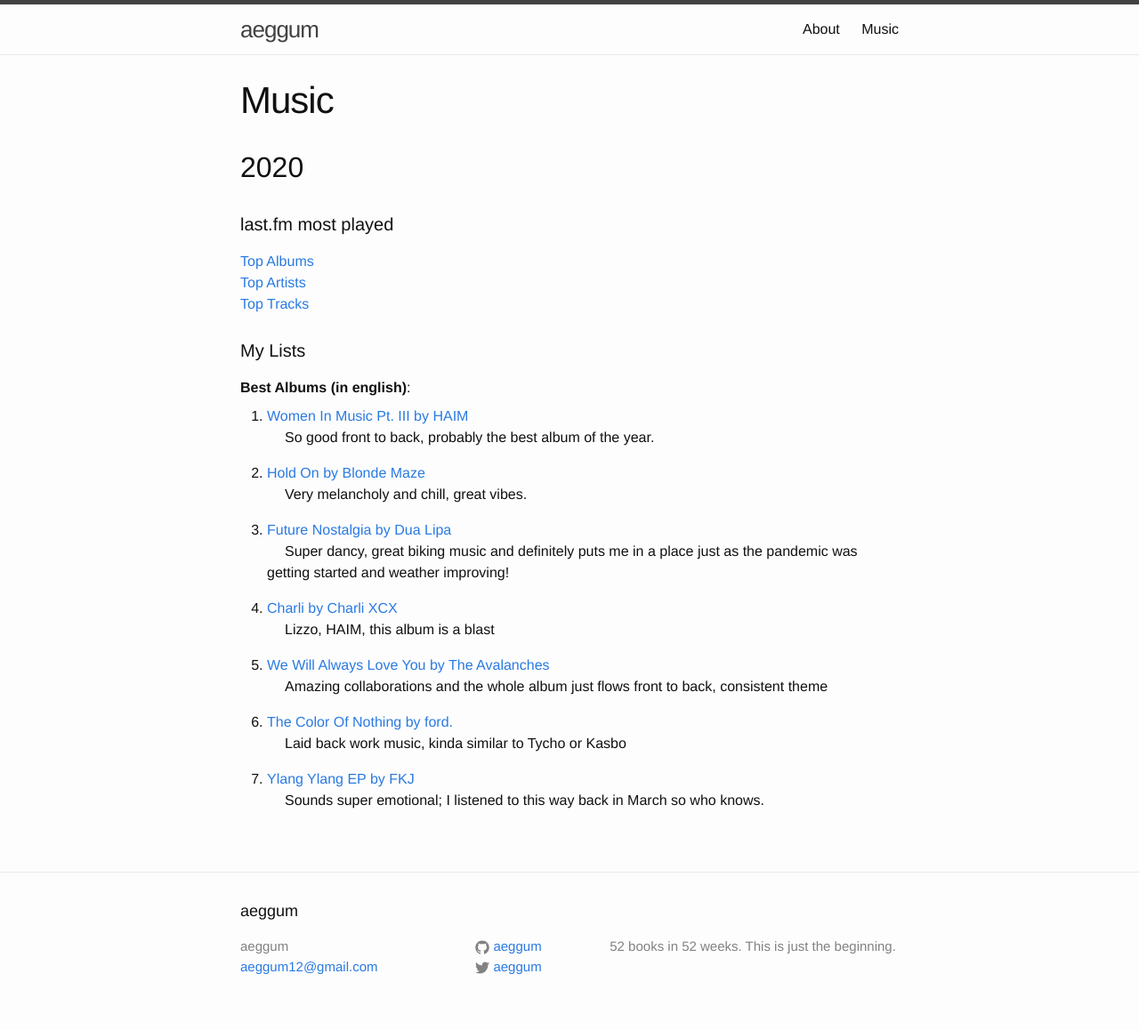
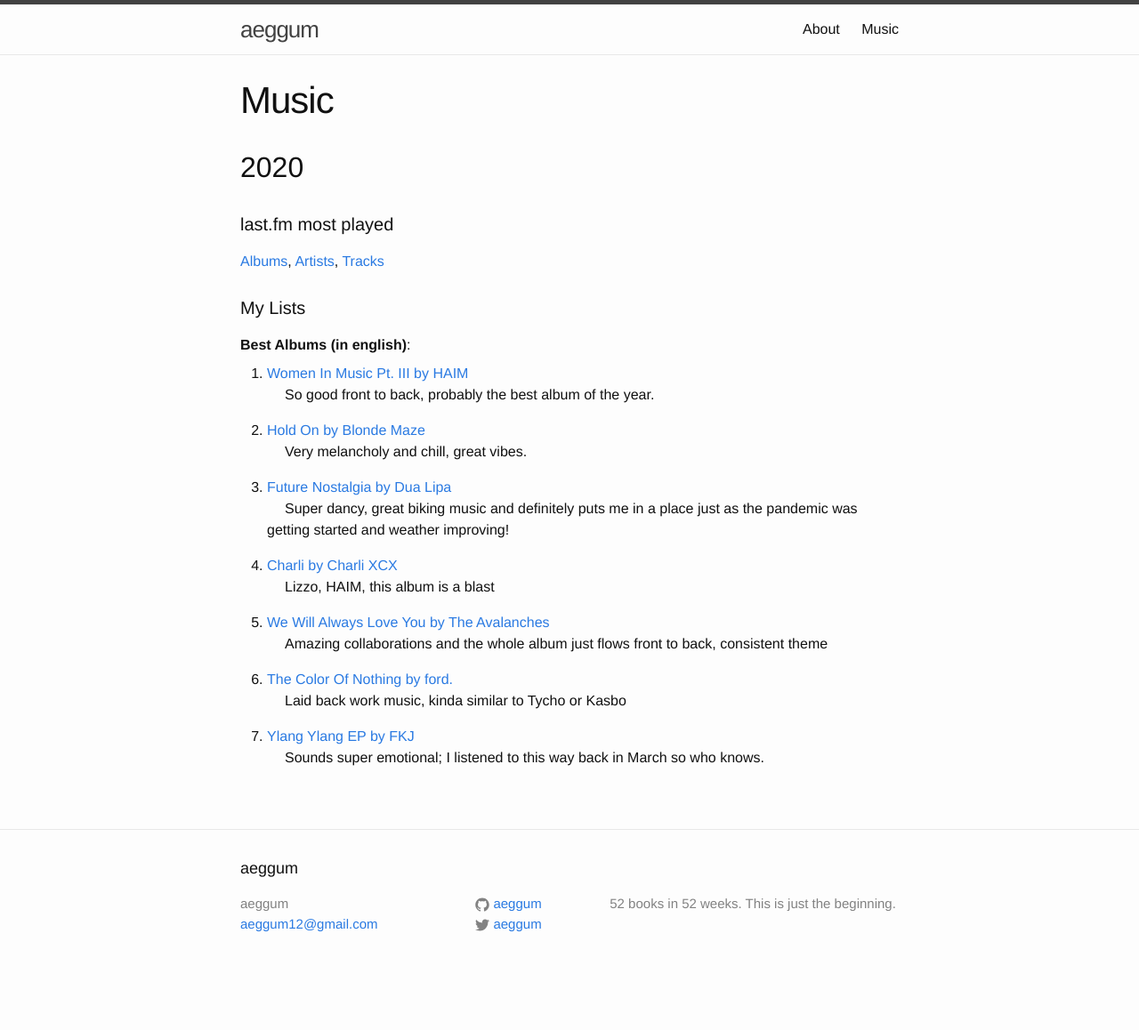
Before and after one commit to aeggum/aeggum.github.io, a Jekyll site: the page built from music.html, in a window 1280 px wide. Shown: the whole page at 89% size. Built offline with Jekyll 4.4.1, drawn with Linux system fonts in a browser that asks for light colours; after the commit the page ends 1110 px from its top, so only the background shows below that.

Commit message:
Update last.fm section

```diff
--- a/music.html
+++ b/music.html
@@ -10,14 +10,9 @@
 
 <div class="music-section">
 	<h4>last.fm most played</h4>
-	<a href="https://www.last.fm/user/aeggum/library/albums?from=2020-01-01&to=2020-12-31">Top Albums</a>
-	<br />
-
-	<a href="https://www.last.fm/user/aeggum/library/artists?from=2020-01-01&to=2020-12-31">Top Artists</a>
-	<br />
-
-	<a href="https://www.last.fm/user/aeggum/library/tracks?from=2020-01-01&to=2020-12-31">Top Tracks</a>
-	<br />
+	<a href="https://www.last.fm/user/aeggum/library/albums?from=2020-01-01&to=2020-12-31">Albums</a>,
+	<a href="https://www.last.fm/user/aeggum/library/artists?from=2020-01-01&to=2020-12-31">Artists</a>,
+	<a href="https://www.last.fm/user/aeggum/library/tracks?from=2020-01-01&to=2020-12-31">Tracks</a>
 </div>
 
 <div class="music-section">
```
